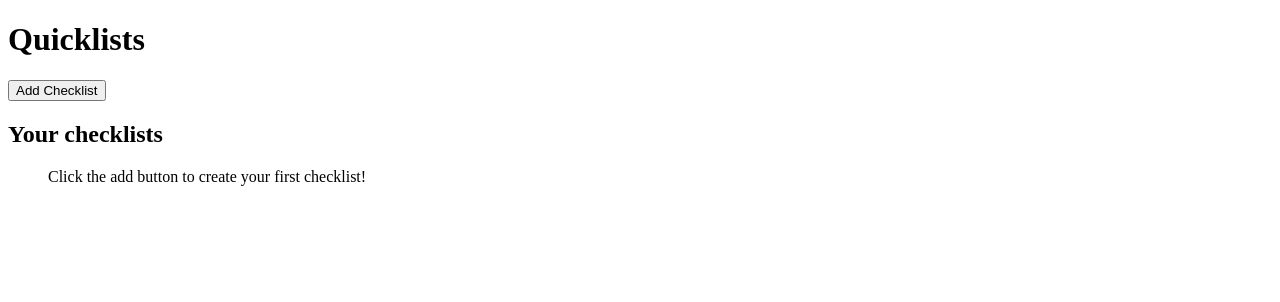
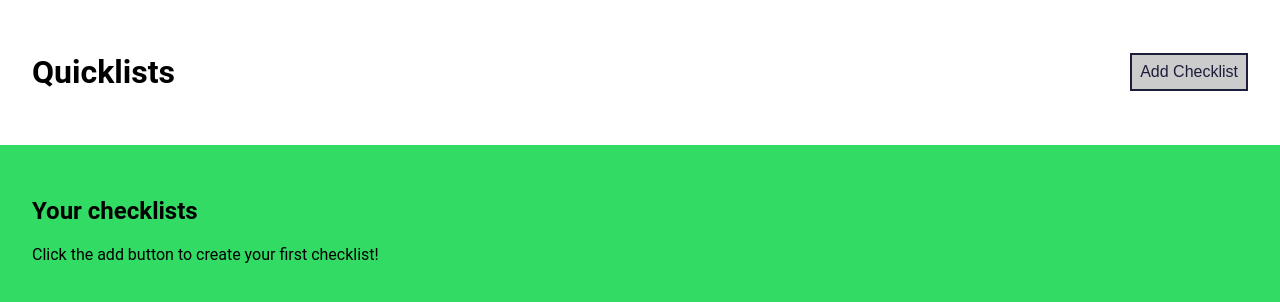
Before and after one commit to becom1ng/Ng-Quicklists, an Angular app: page /home in a window 1280 px wide. Shown: the top 302 px of the page. Built offline with nearby package versions, Linux system fonts and the light colour scheme.

Commit message:
Basic styling.

```diff
--- a/src/app/checklist/ui/checklist-header.component.ts
+++ b/src/app/checklist/ui/checklist-header.component.ts
@@ -18,6 +18,13 @@ import { RouterLink } from '@angular/router';
       </div>
     </header>
   `,
+  styles: [
+    `
+      button {
+        margin-left: 1rem;
+      }
+    `,
+  ],
 })
 export class ChecklistHeaderComponent {
   checklist = input.required<Checklist>();
--- a/src/app/checklist/ui/checklist-item-list.component.ts
+++ b/src/app/checklist/ui/checklist-item-list.component.ts
@@ -34,6 +34,27 @@ import {
       </ul>
     </section>
   `,
+  styles: [
+    `
+      ul {
+        padding: 0;
+        margin: 0;
+      }
+      li {
+        font-size: 1.5em;
+        display: flex;
+        justify-content: space-between;
+        background: var(--color-light);
+        list-style-type: none;
+        margin-bottom: 1rem;
+        padding: 1rem;
+
+        button {
+          margin-left: 1rem;
+        }
+      }
+    `,
+  ],
 })
 export class ChecklistItemListComponent {
   checklistItems = input.required<ChecklistItem[]>();
--- a/src/app/home/ui/checklist-list.component.ts
+++ b/src/app/home/ui/checklist-list.component.ts
@@ -23,6 +23,27 @@ import { RouterLink } from '@angular/router';
       }
     </ul>
   `,
+  styles: [
+    `
+      ul {
+        padding: 0;
+        margin: 0;
+      }
+      li {
+        font-size: 1.5em;
+        display: flex;
+        justify-content: space-between;
+        background: var(--color-light);
+        list-style-type: none;
+        margin-bottom: 1rem;
+        padding: 1rem;
+
+        button {
+          margin-left: 1rem;
+        }
+      }
+    `,
+  ],
 })
 export class ChecklistListComponent {
   checklists = input.required<Checklist[]>();
--- a/src/app/shared/ui/form-modal.component.ts
+++ b/src/app/shared/ui/form-modal.component.ts
@@ -1,11 +1,11 @@
-import { KeyValuePipe } from '@angular/common';
+import { KeyValuePipe, TitleCasePipe } from '@angular/common';
 import { Component, EventEmitter, input, output } from '@angular/core';
 import { FormGroup, ReactiveFormsModule } from '@angular/forms';
 
 @Component({
   selector: 'app-form-modal',
   standalone: true,
-  imports: [ReactiveFormsModule, KeyValuePipe],
+  imports: [ReactiveFormsModule, KeyValuePipe, TitleCasePipe],
   template: `
     <header>
       <h2>{{ title() }}</h2>
@@ -15,7 +15,7 @@ import { FormGroup, ReactiveFormsModule } from '@angular/forms';
       <form [formGroup]="formGroup()" (ngSubmit)="save.emit(); close.emit()">
         @for (control of (formGroup().controls | keyvalue); track control.key) {
         <div>
-          <label [for]="control.key">{{ control.key }}</label>
+          <label [for]="control.key">{{ control.key | titlecase }}</label>
           <input
             [id]="control.key"
             type="text"
@@ -27,6 +27,19 @@ import { FormGroup, ReactiveFormsModule } from '@angular/forms';
       </form>
     </section>
   `,
+  styles: [
+    `
+      label {
+        font-size: 1.25rem;
+        font-weight: 600;
+        margin-right: 1rem;
+      }
+      input {
+        margin-bottom: 1rem;
+        padding: 0.5rem;
+      }
+    `,
+  ],
 })
 export class FormModalComponent {
   formGroup = input.required<FormGroup>();
--- a/src/styles.scss
+++ b/src/styles.scss
@@ -1 +1,54 @@
 /* You can add global styles to this file, and also import other style files */
+
+:root {
+  --color-primary: #32db64;
+  --color-secondary: #2dd36f;
+  --color-dark: #1c1d3b;
+  --color-medium: #ccc;
+  --color-light: #ffffff;
+}
+
+html {
+  height: 100%;
+}
+
+body {
+  margin: 0;
+  height: 100%;
+  background: var(--color-dark);
+  font-family: "Roboto", sans-serif;
+}
+
+header {
+  display: flex;
+  justify-content: space-between;
+  align-items: center;
+  padding: 2rem;
+  background: var(--color-light);
+}
+
+section {
+  height: 100%;
+  padding: 2rem;
+  background: var(--color-primary);
+}
+
+button {
+  // height: 30px;
+  border: 2px solid;
+  color: var(--color-dark);
+  background-color: var(--color-medium);
+  border-color: var(--color-dark);
+  // border-radius: 6px;
+  font-size: 1rem;
+  padding: .5rem;
+}
+
+.dialog-container {
+  position: absolute !important;
+  background: var(--color-dark);
+  top: 0;
+  bottom: 0;
+  right: 0;
+  left: 0;
+}
```
